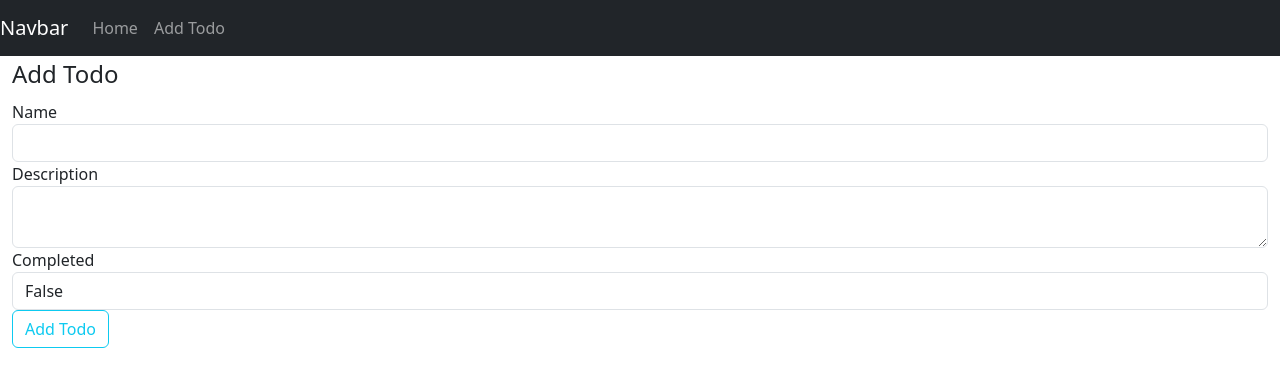
After one commit to GovindGoel1401/flask_mg_1, a Flask app: page /add_todo in a window 1280 px wide. The commit adds this page. Shown: the top 387 px of the page. Run offline with Flask 3, Linux system fonts and the light colour scheme.

Commit message:
near about to done

```diff
--- a/application/forms.py
+++ b/application/forms.py
@@ -0,0 +1,11 @@
+from flask_wtf import FlaskForm
+from wtforms import StringField, TextAreaField, SelectField, SubmitField
+from wtforms.validators import DataRequired
+
+class TodoForm(FlaskForm):
+    name = StringField("Name", validators=[DataRequired()])
+    description = TextAreaField("Description", validators=[DataRequired()])
+    completed = SelectField("Completed",
+                            choices=[("False", "False"), ("True", "True")],
+                            validators=[DataRequired()])
+    submit = SubmitField("Add Todo")
--- a/application/routes.py
+++ b/application/routes.py
@@ -1,5 +1,30 @@
 from application import app
-from flask import render_template
-@app.route("/")
+from flask import render_template, flash, request,redirect
+from datetime import datetime
+
+from application import db
+from .forms import TodoForm
+
+@app.route("/", methods=["GET", "POST"])
 def index():
     return  render_template("view_todos.html",title="layout page")
+
+@app.route("/add_todo", methods=["GET", "POST"])
+def add_todo():
+    if request.method=='POST':
+        form = TodoForm(request.form)
+        todo_name= form.name.data
+        todo_description= form.description.data
+        completed= form.completed.data
+
+        db.todo_flask.insert_one({
+            "name":todo_name,
+            "description":todo_description,
+            "completed": completed,
+            "date_completed":datetime.utcnow()
+        })
+        flash("Todo Successfully added","Success")
+        return redirect("/")
+    else:
+            form= TodoForm()
+    return render_template("add_todo.html",form=form)
--- /dev/null
+++ b/application/templates/add_todo.html
@@ -0,0 +1,56 @@
+{% extends "layout.html" %}
+
+{% block content %}
+    <div>
+        <form action="" method="POST">
+            {{ form.csrf_token() }}
+            <fieldset class="form-group">
+                <legend>Add Todo</legend>
+                <div class="form-group">
+                    {{ form.name.label(class="form-control-label")}}
+                    {% if form.name.errors %}
+                        {{ form.name(class="form-control is-invalid")}}
+                        {% for error in form.name.error %}
+                        <div class="invalid-feedback">
+                            <span>{{error}}</span>
+                        </div>
+                        {% endfor %}
+                    {% else %}
+                        {{ form.name(class='form-control') }}
+                    {% endif %}
+                    </div>
+
+                    <div class="form-group">
+                        {{ form.description.label(class="form-control-label")}}
+                        {% if form.description.errors %}
+                            {{ form.description(class="form-control is-invalid")}}
+                            {% for error in form.description.error %}
+                            <div class="invalid-feedback">
+                                <span>{{error}}</span>
+                            </div>
+                            {% endfor %}
+                        {% else %}
+                            {{ form.description(class='form-control') }}
+                        {% endif %}
+                        </div>
+                        <div class="form-group">
+                            {{ form.completed.label(class="form-control-label")}}
+                            {% if form.completed.errors %}
+                                {{ form.completed(class="form-control is-invalid")}}
+                                {% for error in form.completed.error %}
+                                <div class="invalid-feedback">
+                                    <span>{{error}}</span>
+                                </div>
+                                {% endfor %}
+                            {% else %}
+                                {{ form.completed(class='form-control') }}
+                            {% endif %}
+
+                            <div class="form-group">
+                                {{ form.submit(class="btn btn-outline-info")}}
+                            </div>
+                            </div>
+            </fieldset>
+        </form>
+    </div>
+{% endblock %}
--- a/application/templates/layout.html
+++ b/application/templates/layout.html
@@ -35,7 +35,7 @@
         <div class="row">
             <div class="col-md-2"></div>
             <div class="col-md-8"></div>
-            {% block conten %}
+            {% block content %}
             {% endblock %}
             <div class="col-md-2"></div>
         </div>
--- /dev/null
+++ b/tempCodeRunnerFile.py
@@ -0,0 +1,4 @@
+from application import app
+
+if __name__=="__main__":
+    app.run(debug=True)
```
Also changed, not shown: application/__init__.py (+4 -3 lines).
